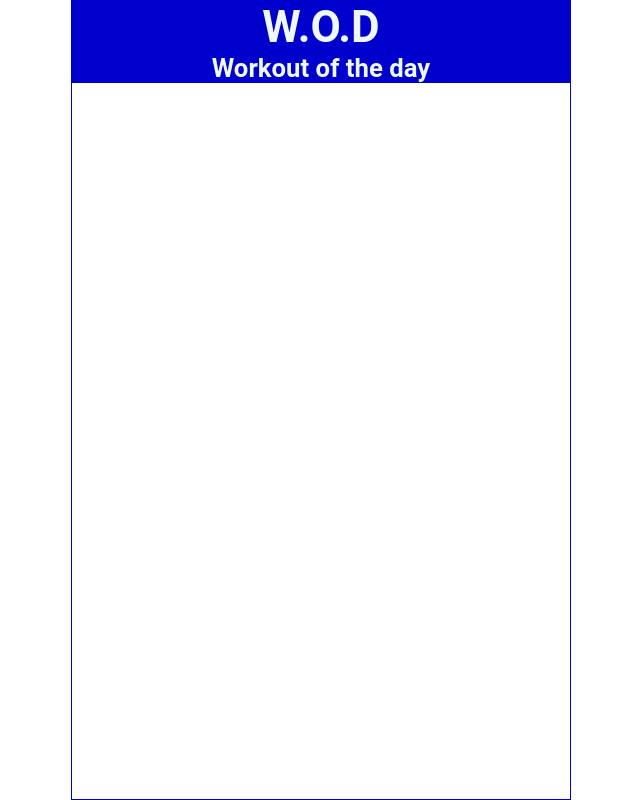
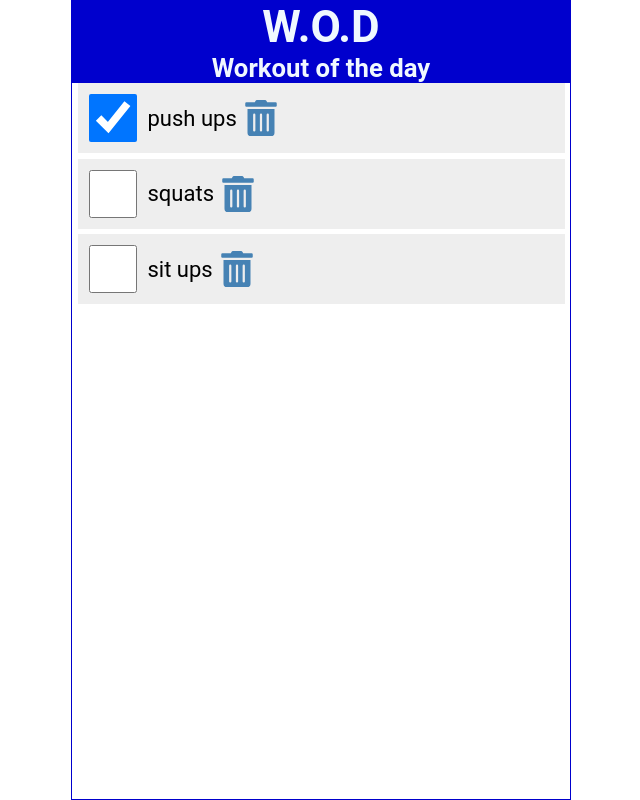
Before and after one commit to nkped/repo-shadow-client, a React (Create React App) app: page / in a window 1280 px wide. Shown: the whole page, without its empty margins (319-959 px from the left). Built offline with nearby package versions, Linux system fonts and the light colour scheme.

Commit message:
add delete func

```diff
--- a/package.json
+++ b/package.json
@@ -8,6 +8,7 @@
     "@testing-library/user-event": "^13.5.0",
     "react": "^18.2.0",
     "react-dom": "^18.2.0",
+    "react-icons": "^4.8.0",
     "react-scripts": "5.0.1",
     "web-vitals": "^2.1.4"
   },
--- a/src/App.js
+++ b/src/App.js
@@ -1,12 +1,35 @@
 import './App.css';
 import Header from './components/Header';
+import Content from './components/Content';
 
-
+import { useState } from 'react';
 
 function App() {
+
+const [ items, setItems ] = useState([
+  { id: 1, checked: true, item: 'push ups' },
+  { id: 2, checked: false, item: 'squats' },
+  { id: 3, checked: false, item: 'sit ups' }
+])
+
+const handleCheck = (id) => {
+  const listItems = items.map((item) => item.id === id ? { ...item, checked: !item.checked }: item )
+  setItems(listItems)
+}
+
+const handleDelete = (id) => {
+  const listItems = items.filter((item) => item.id !== id)
+  setItems(listItems)
+}
+
   return (
     <div className="App">
       <Header />
+      <Content
+      items={items}
+      setItems={setItems}
+      handleCheck={handleCheck}
+      handleDelete={handleDelete}/>
     </div>
   );
 }
--- a/src/components/Content.js
+++ b/src/components/Content.js
@@ -1,8 +1,23 @@
 import React from 'react'
+import { FaTrashAlt } from 'react-icons/fa'
 
-const Content = () => {
+const Content = ({ items, setItems, handleCheck, handleDelete }) => {
   return (
-    <div>Content</div>
+    <ul>{items.map((item) => (
+        <li className='item' key={item.id}>
+            <input
+            type='checkbox'
+            checked={item.checked}
+            onChange={() => handleCheck(item.id) }
+            />
+            {item.item}
+            <FaTrashAlt
+            role='button'
+            onClick={() => handleDelete(item.id)}
+            tabIndex={0}
+            />
+            </li>
+    ))} </ul>
   )
 }
 
```
Also changed, not shown: 1 other file (tests, documents, lock files or other folders).
